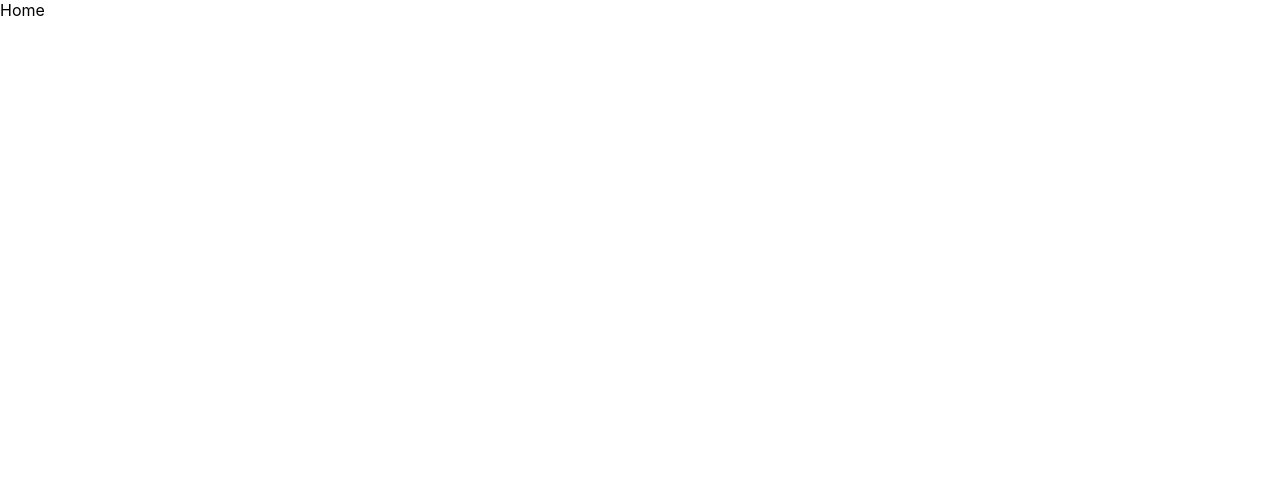
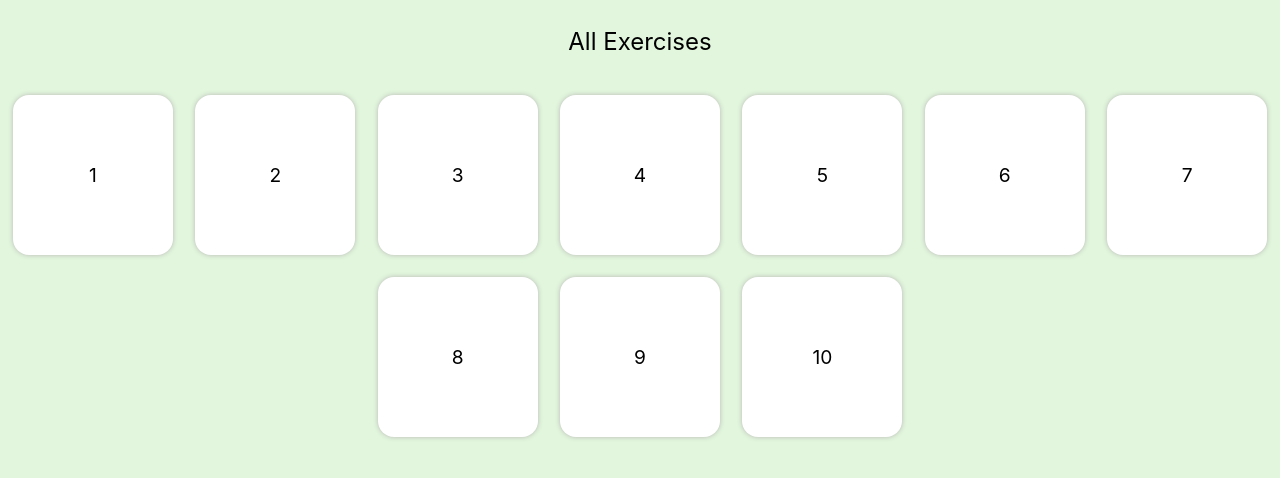
Before and after one commit to VladBrok/react-exercises, a Next.js app: page / in a window 1280 px wide. Shown: the top 478 px of the page. Built offline with nearby package versions, Linux system fonts and the light colour scheme.

Commit message:
Add styling for the index page

```diff
--- a/pages/index.js
+++ b/pages/index.js
@@ -1,7 +1,25 @@
+import styles from "./index.module.scss";
+import Head from "next/head";
+
 export default function Home() {
   return (
-    <>
-      <div>Home</div>
-    </>
+    <div className={styles.container}>
+      <Head>
+        <title>React Exercises</title>
+      </Head>
+      <h1 className={styles.heading}>All Exercises</h1>
+      <ul className={styles.exercises}>
+        <li className={styles.exercise}>1</li>
+        <li className={styles.exercise}>2</li>
+        <li className={styles.exercise}>3</li>
+        <li className={styles.exercise}>4</li>
+        <li className={styles.exercise}>5</li>
+        <li className={styles.exercise}>6</li>
+        <li className={styles.exercise}>7</li>
+        <li className={styles.exercise}>8</li>
+        <li className={styles.exercise}>9</li>
+        <li className={styles.exercise}>10</li>
+      </ul>
+    </div>
   );
 }
--- /dev/null
+++ b/pages/index.module.scss
@@ -0,0 +1,38 @@
+$size: 10rem;
+
+.container {
+  background: #e1f6dc;
+  min-height: 100vh;
+}
+
+.heading {
+  text-align: center;
+  font-size: 1.5rem;
+  padding: 1.7rem 0;
+}
+
+.exercises {
+  display: flex;
+  flex-wrap: wrap;
+  justify-content: center;
+}
+
+.exercise {
+  flex: 0 1 0;
+  font-size: 1.2rem;
+  padding: 0.4rem;
+  margin: 0.7rem;
+  display: flex;
+  align-items: center;
+  justify-content: center;
+  text-align: center;
+  min-width: $size;
+  min-height: $size;
+  background: white;
+  border-radius: 1rem;
+  box-shadow: 0 0 0.35rem 0 rgb(185, 183, 183);
+
+  &:hover {
+    transform: scale(1.1);
+  }
+}
--- a/styles/globals.scss
+++ b/styles/globals.scss
@@ -20,6 +20,10 @@ a {
   box-sizing: border-box;
 }
 
+li {
+  list-style: none;
+}
+
 h1,
 h2,
 h3,
```
Also changed, not shown: data/pokemon-app/pokemon-votes.json (+1 -1 lines).
